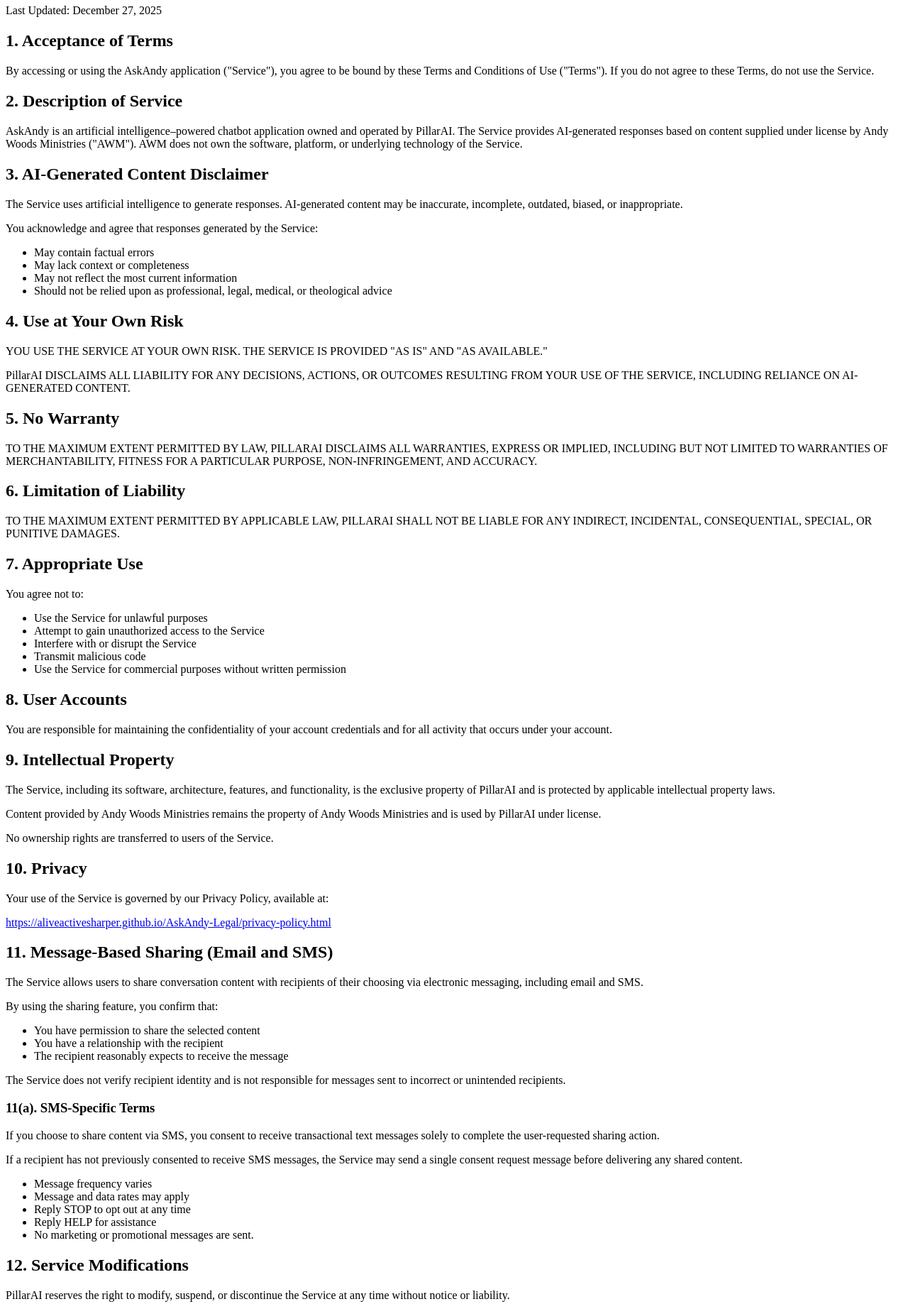
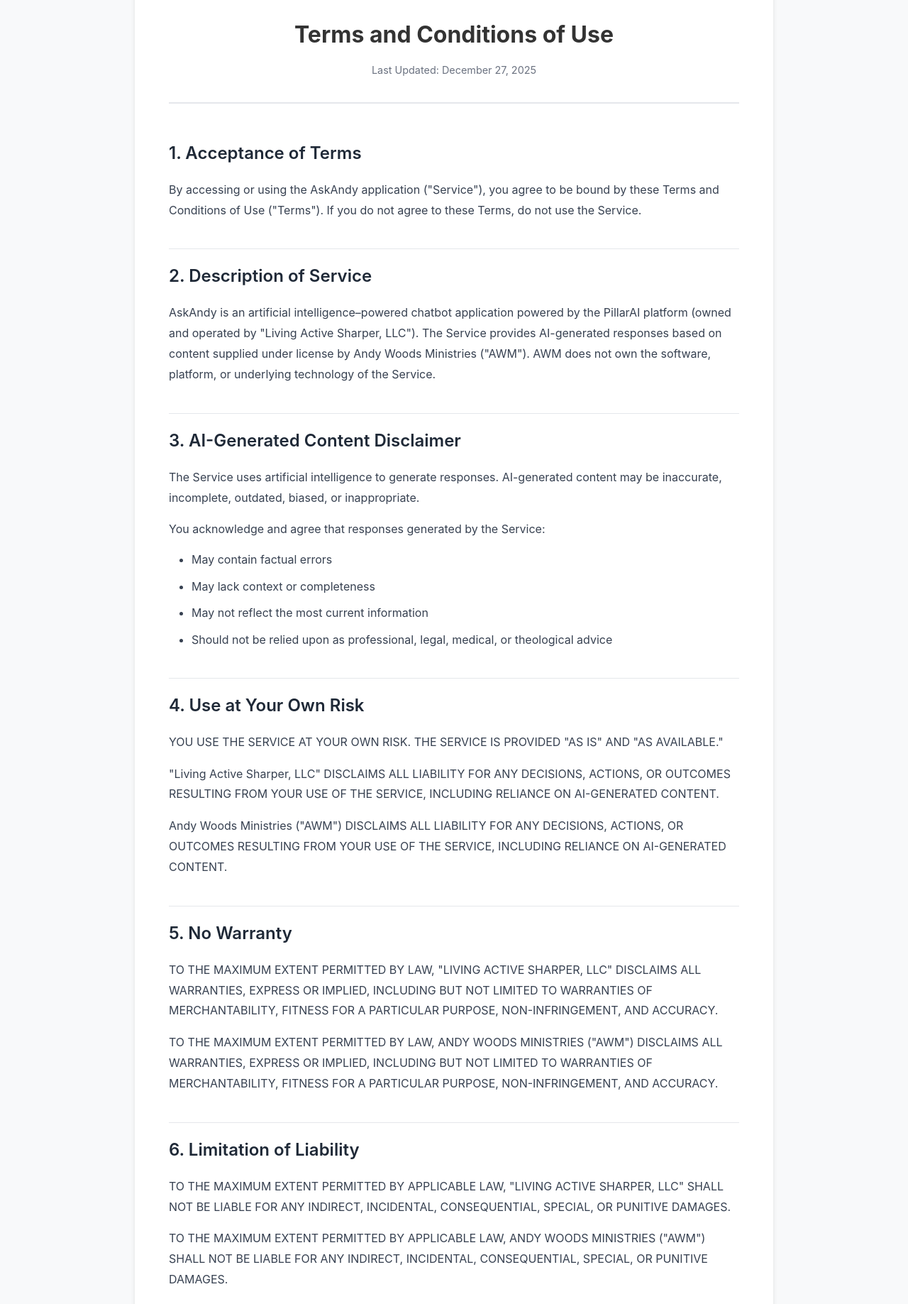
Before and after one commit to aliveactivesharper/AskAndy-Legal, a plain HTML site: page terms-and-conditions.html in a window 1280 px wide. Shown: the part 60-1897 px from the top of the page at 71% size. Drawn offline with Linux system fonts and the light colour scheme.

Commit message:
Revise terms and conditions HTML structure and content

```diff
--- a/terms-and-conditions.html
+++ b/terms-and-conditions.html
@@ -1,4 +1,112 @@
-<div class="terms-container">
+<!DOCTYPE html>
+<html lang="en">
+<head>
+    <meta charset="UTF-8">
+    <meta name="viewport" content="width=device-width, initial-scale=1.0">
+    <title>Terms and Conditions of Use - AskAndy</title>
+    <style>
+        body {
+            font-family: -apple-system, BlinkMacSystemFont, 'Segoe UI', Roboto, 'Helvetica Neue', Arial, sans-serif;
+            line-height: 1.8;
+            color: #374151;
+            max-width: 900px;
+            margin: 0 auto;
+            padding: 2rem 1rem;
+            background: #f8f9fa;
+        }
+        .terms-content {
+            background: white;
+            border-radius: 12px;
+            box-shadow: 0 4px 6px rgba(0, 0, 0, 0.1);
+            padding: 3rem;
+        }
+        .terms-header {
+            text-align: center;
+            margin-bottom: 3rem;
+            padding-bottom: 2rem;
+            border-bottom: 2px solid #e5e7eb;
+        }
+        .terms-header h1 {
+            color: #333;
+            font-size: 2rem;
+            font-weight: 700;
+            margin: 0 0 0.5rem 0;
+        }
+        .last-updated {
+            color: #6b7280;
+            font-size: 0.9rem;
+            margin: 0;
+        }
+        .terms-body {
+            line-height: 1.8;
+        }
+        .terms-body section {
+            margin-bottom: 2.5rem;
+        }
+        .terms-body h2 {
+            color: #1f2937;
+            font-size: 1.5rem;
+            font-weight: 600;
+            margin: 0 0 1rem 0;
+            padding-top: 1rem;
+            border-top: 1px solid #e5e7eb;
+        }
+        .terms-body section:first-of-type h2 {
+            border-top: none;
+            padding-top: 0;
+        }
+        .terms-body h3 {
+            color: #1f2937;
+            font-size: 1.25rem;
+            font-weight: 600;
+            margin: 1.5rem 0 1rem 0;
+        }
+        .terms-body p {
+            margin: 0 0 1rem 0;
+            font-size: 1rem;
+        }
+        .terms-body strong {
+            color: #1f2937;
+            font-weight: 600;
+        }
+        .terms-body ul {
+            margin: 1rem 0;
+            padding-left: 2rem;
+        }
+        .terms-body li {
+            margin-bottom: 0.75rem;
+            line-height: 1.6;
+        }
+        .terms-body a {
+            color: #3b82f6;
+            text-decoration: none;
+        }
+        .terms-body a:hover {
+            text-decoration: underline;
+        }
+        @media (max-width: 768px) {
+            body {
+                padding: 1rem 0.5rem;
+            }
+            .terms-content {
+                padding: 2rem 1.5rem;
+            }
+            .terms-header h1 {
+                font-size: 1.5rem;
+            }
+            .terms-body h2 {
+                font-size: 1.25rem;
+            }
+            .terms-body h3 {
+                font-size: 1.1rem;
+            }
+            .terms-body p {
+                font-size: 0.95rem;
+            }
+        }
+    </style>
+</head>
+<body>
     <div class="terms-content">
         <div class="terms-header">
             <h1>Terms and Conditions of Use</h1>
@@ -17,7 +125,7 @@
             <section>
                 <h2>2. Description of Service</h2>
                 <p>
-          AskAndy is an artificial intelligence–powered chatbot application owned and operated by PillarAI. The Service provides AI-generated responses based on content supplied under license by Andy Woods Ministries ("AWM"). AWM does not own the software, platform, or underlying technology of the Service.
+                    AskAndy is an artificial intelligence–powered chatbot application powered by the PillarAI platform (owned and operated by "Living Active Sharper, LLC"). The Service provides AI-generated responses based on content supplied under license by Andy Woods Ministries ("AWM"). AWM does not own the software, platform, or underlying technology of the Service.
                 </p>
             </section>
 
@@ -43,21 +151,30 @@
                     YOU USE THE SERVICE AT YOUR OWN RISK. THE SERVICE IS PROVIDED "AS IS" AND "AS AVAILABLE."
                 </p>
                 <p>
-          PillarAI DISCLAIMS ALL LIABILITY FOR ANY DECISIONS, ACTIONS, OR OUTCOMES RESULTING FROM YOUR USE OF THE SERVICE, INCLUDING RELIANCE ON AI-GENERATED CONTENT.
+                    "Living Active Sharper, LLC" DISCLAIMS ALL LIABILITY FOR ANY DECISIONS, ACTIONS, OR OUTCOMES RESULTING FROM YOUR USE OF THE SERVICE, INCLUDING RELIANCE ON AI-GENERATED CONTENT.
+                </p>
+                <p>
+                    Andy Woods Ministries ("AWM") DISCLAIMS ALL LIABILITY FOR ANY DECISIONS, ACTIONS, OR OUTCOMES RESULTING FROM YOUR USE OF THE SERVICE, INCLUDING RELIANCE ON AI-GENERATED CONTENT.
                 </p>
             </section>
 
             <section>
                 <h2>5. No Warranty</h2>
                 <p>
-          TO THE MAXIMUM EXTENT PERMITTED BY LAW, PILLARAI DISCLAIMS ALL WARRANTIES, EXPRESS OR IMPLIED, INCLUDING BUT NOT LIMITED TO WARRANTIES OF MERCHANTABILITY, FITNESS FOR A PARTICULAR PURPOSE, NON-INFRINGEMENT, AND ACCURACY.
+                    TO THE MAXIMUM EXTENT PERMITTED BY LAW, "LIVING ACTIVE SHARPER, LLC" DISCLAIMS ALL WARRANTIES, EXPRESS OR IMPLIED, INCLUDING BUT NOT LIMITED TO WARRANTIES OF MERCHANTABILITY, FITNESS FOR A PARTICULAR PURPOSE, NON-INFRINGEMENT, AND ACCURACY.
+                </p>
+                <p>
+                    TO THE MAXIMUM EXTENT PERMITTED BY LAW, ANDY WOODS MINISTRIES ("AWM") DISCLAIMS ALL WARRANTIES, EXPRESS OR IMPLIED, INCLUDING BUT NOT LIMITED TO WARRANTIES OF MERCHANTABILITY, FITNESS FOR A PARTICULAR PURPOSE, NON-INFRINGEMENT, AND ACCURACY.
                 </p>
             </section>
 
             <section>
                 <h2>6. Limitation of Liability</h2>
                 <p>
-          TO THE MAXIMUM EXTENT PERMITTED BY APPLICABLE LAW, PILLARAI SHALL NOT BE LIABLE FOR ANY INDIRECT, INCIDENTAL, CONSEQUENTIAL, SPECIAL, OR PUNITIVE DAMAGES.
+                    TO THE MAXIMUM EXTENT PERMITTED BY APPLICABLE LAW, "LIVING ACTIVE SHARPER, LLC" SHALL NOT BE LIABLE FOR ANY INDIRECT, INCIDENTAL, CONSEQUENTIAL, SPECIAL, OR PUNITIVE DAMAGES.
+                </p>
+                <p>
+                    TO THE MAXIMUM EXTENT PERMITTED BY APPLICABLE LAW, ANDY WOODS MINISTRIES ("AWM") SHALL NOT BE LIABLE FOR ANY INDIRECT, INCIDENTAL, CONSEQUENTIAL, SPECIAL, OR PUNITIVE DAMAGES.
                 </p>
             </section>
 
@@ -85,10 +202,10 @@
             <section>
                 <h2>9. Intellectual Property</h2>
                 <p>
-          The Service, including its software, architecture, features, and functionality, is the exclusive property of PillarAI and is protected by applicable intellectual property laws.
+                    The Service, including its software, architecture, features, and functionality, is the exclusive property of "Living Active Sharper, LLC" and is protected by applicable intellectual property laws.
                 </p>
                 <p>
-          Content provided by Andy Woods Ministries remains the property of Andy Woods Ministries and is used by PillarAI under license.
+                    Content provided by Andy Woods Ministries remains the property of Andy Woods Ministries and is used by "Living Active Sharper, LLC" under license.
                 </p>
                 <p>
                     No ownership rights are transferred to users of the Service.
@@ -141,7 +258,7 @@
             <section>
                 <h2>12. Service Modifications</h2>
                 <p>
-          PillarAI reserves the right to modify, suspend, or discontinue the Service at any time without notice or liability.
+                    "Living Active Sharper, LLC" reserves the right to modify, suspend, or discontinue the Service at any time without notice or liability.
                 </p>
             </section>
 
@@ -176,4 +293,5 @@
             </section>
         </div>
     </div>
-</div>
+</body>
+</html>
```
Lines whose indentation alone changed are shown as unchanged.
